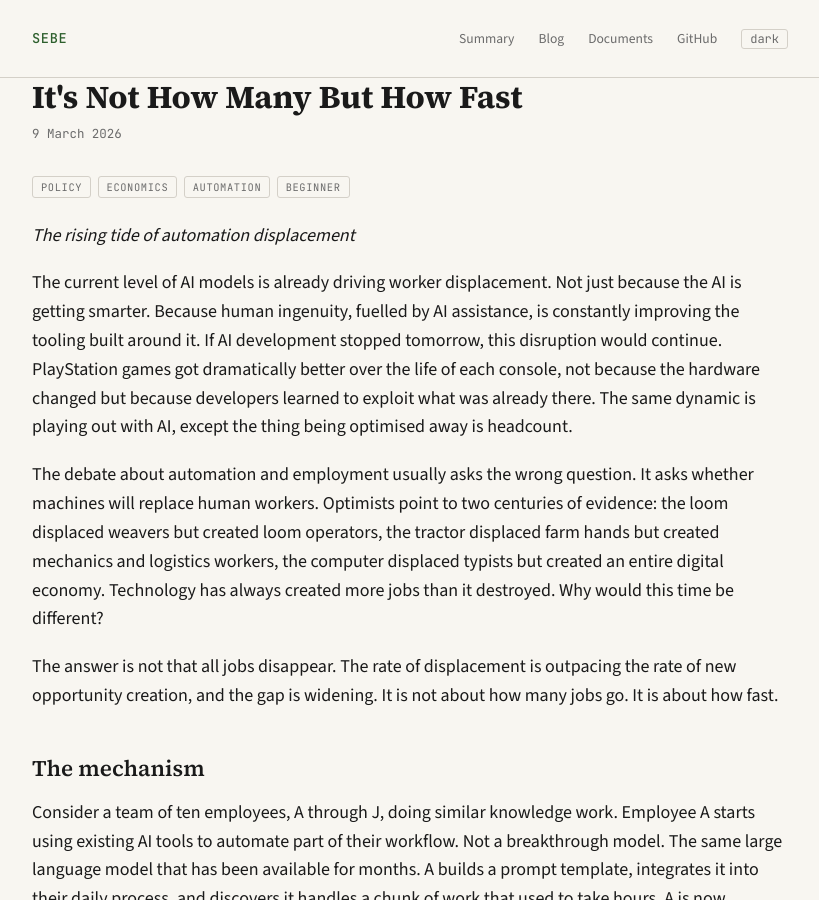
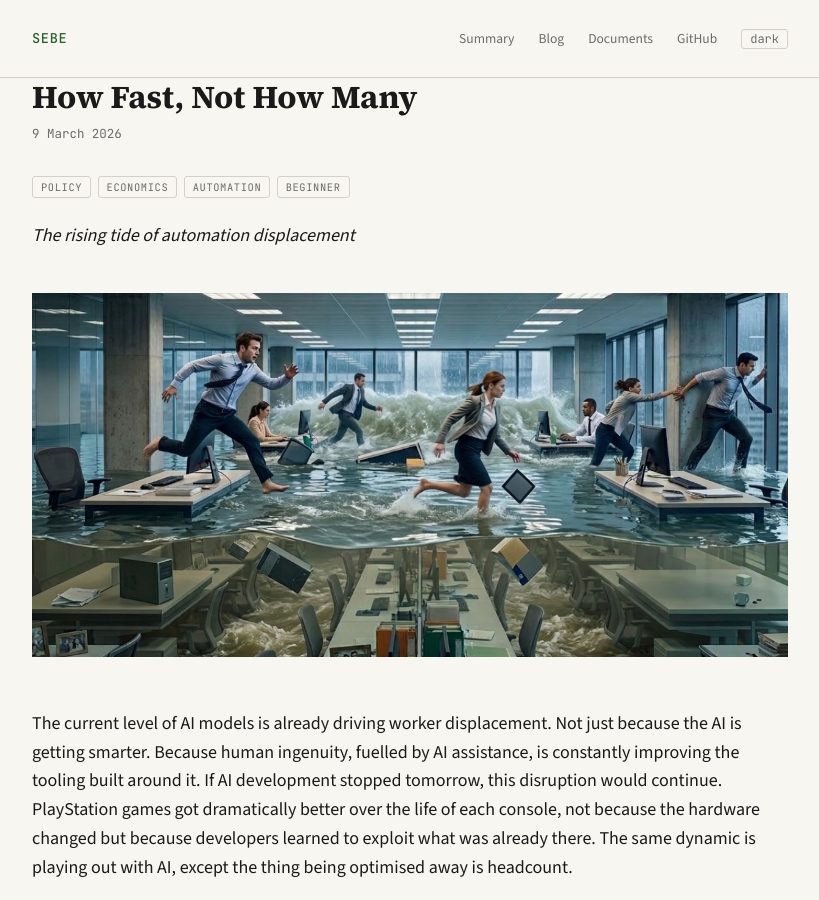
Before and after one commit to Djarid/SEBE, a Jekyll site: the page built from site/_posts/2026-03-09-not-how-many-but-how-fast.md, in a window 1280 px wide and 900 px high. Shown: the whole window, without its empty margins (230-1049 px from the left). Built offline with Jekyll 4.4.1, drawn with Linux system fonts in a browser that asks for light colours; comment, search, counter and statistics services are not loaded.

Commit message:
Update title to 'How Fast, Not How Many' and embed header image in post body

```diff
--- a/site/_posts/2026-03-09-not-how-many-but-how-fast.md
+++ b/site/_posts/2026-03-09-not-how-many-but-how-fast.md
@@ -1,6 +1,6 @@
 ---
 layout: post
-title: "It's Not How Many But How Fast"
+title: "How Fast, Not How Many"
 date: 2026-03-09
 description: "The rising tide of automation displacement"
 tags: [policy, economics, automation, beginner]
@@ -8,6 +8,8 @@ image: /assets/images/rising-tide.png
 ---
 
 *The rising tide of automation displacement*
+
+![How Fast, Not How Many]({{ site.baseurl }}/assets/images/rising-tide.png)
 
 The current level of AI models is already driving worker displacement. Not just because the AI is getting smarter. Because human ingenuity, fuelled by AI assistance, is constantly improving the tooling built around it. If AI development stopped tomorrow, this disruption would continue. PlayStation games got dramatically better over the life of each console, not because the hardware changed but because developers learned to exploit what was already there. The same dynamic is playing out with AI, except the thing being optimised away is headcount.
 
```
